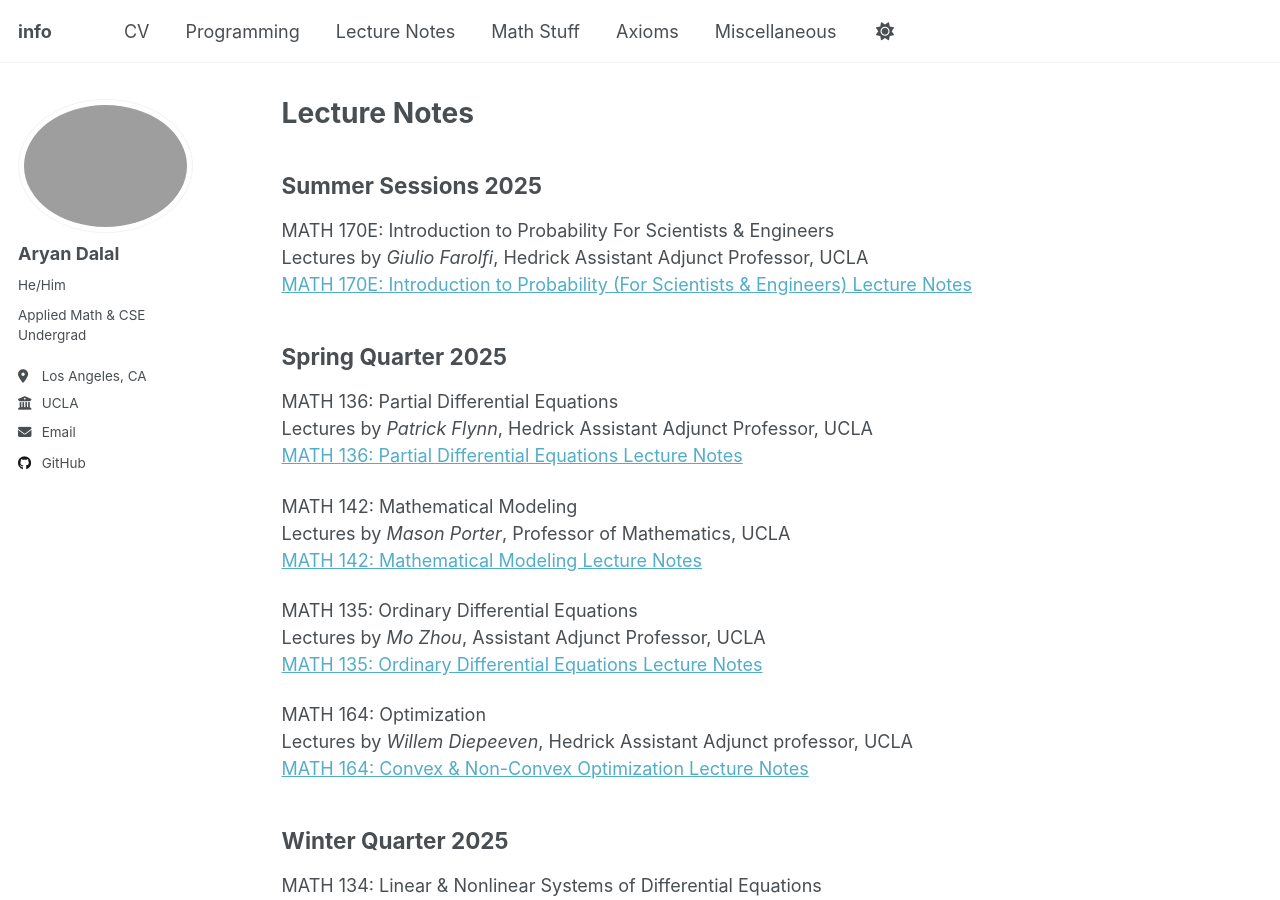
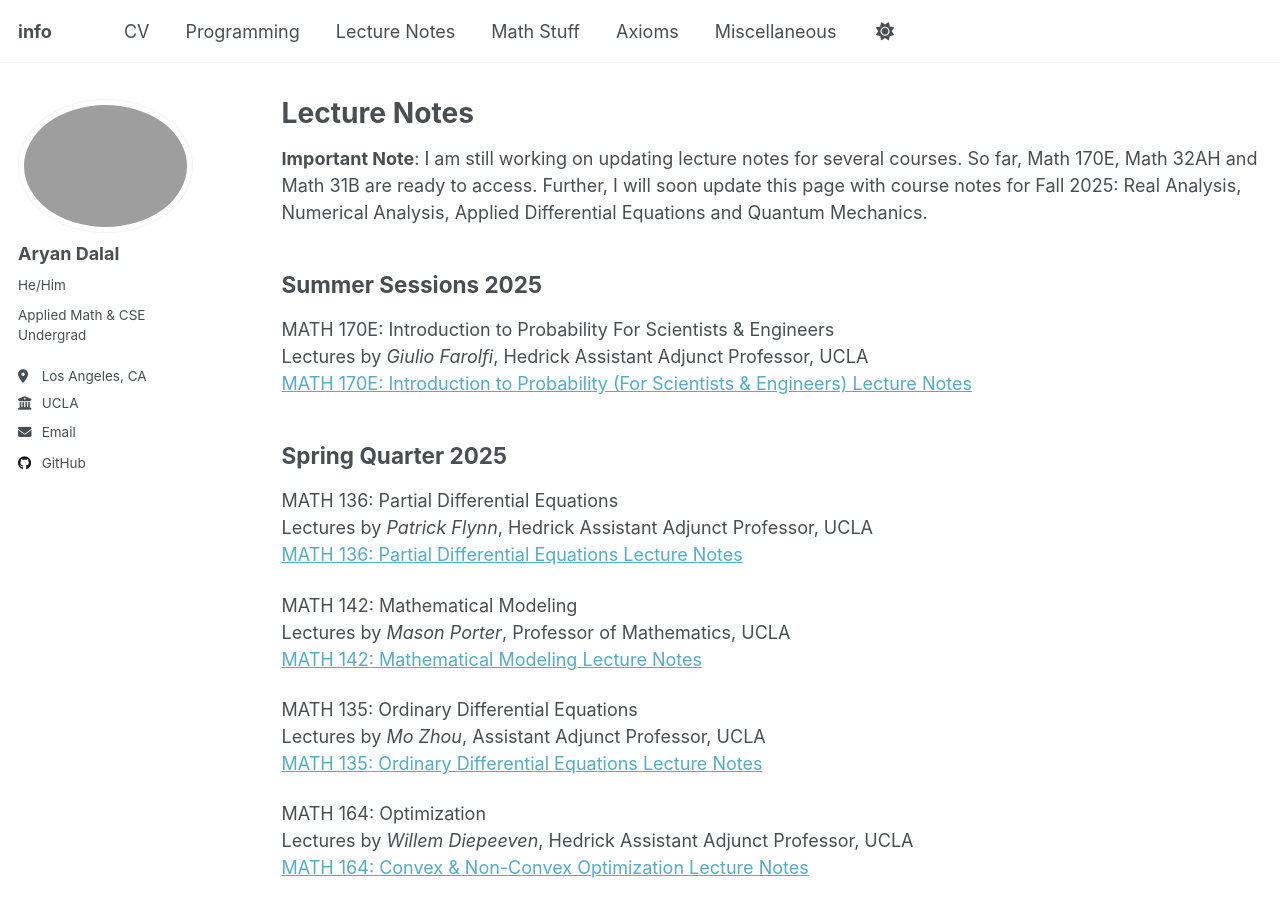
Before and after one commit to DalalAryan/DalalAryan.github.io, a Jekyll site: the page built from _pages/lecturenotes.md, in a window 1280 px wide and 900 px high. Built offline with Jekyll 4.4.1, drawn with Linux system fonts in a browser that asks for light colours; a script that is not in the unit is left out.

Commit message:
Update lecturenotes.md

```diff
--- a/_pages/lecturenotes.md
+++ b/_pages/lecturenotes.md
@@ -6,6 +6,8 @@ author_profile: true
 redirect_from:
   - /resume
 ---
+
+**Important Note**: I am still working on updating lecture notes for several courses. So far, Math 170E, Math 32AH and Math 31B are ready to access. Further, I will soon update this page with course notes for Fall 2025: Real Analysis, Numerical Analysis, Applied Differential Equations and Quantum Mechanics.
 
 Summer Sessions 2025
 -------
@@ -31,7 +33,7 @@ Lectures by *Mo Zhou*, Assistant Adjunct Professor, UCLA\
 
 
 MATH 164: Optimization\
-Lectures by *Willem Diepeeven*, Hedrick Assistant Adjunct professor, UCLA\
+Lectures by *Willem Diepeeven*, Hedrick Assistant Adjunct Professor, UCLA\
 [MATH 164: Convex & Non-Convex Optimization Lecture Notes]()
 
 Winter Quarter 2025
```
